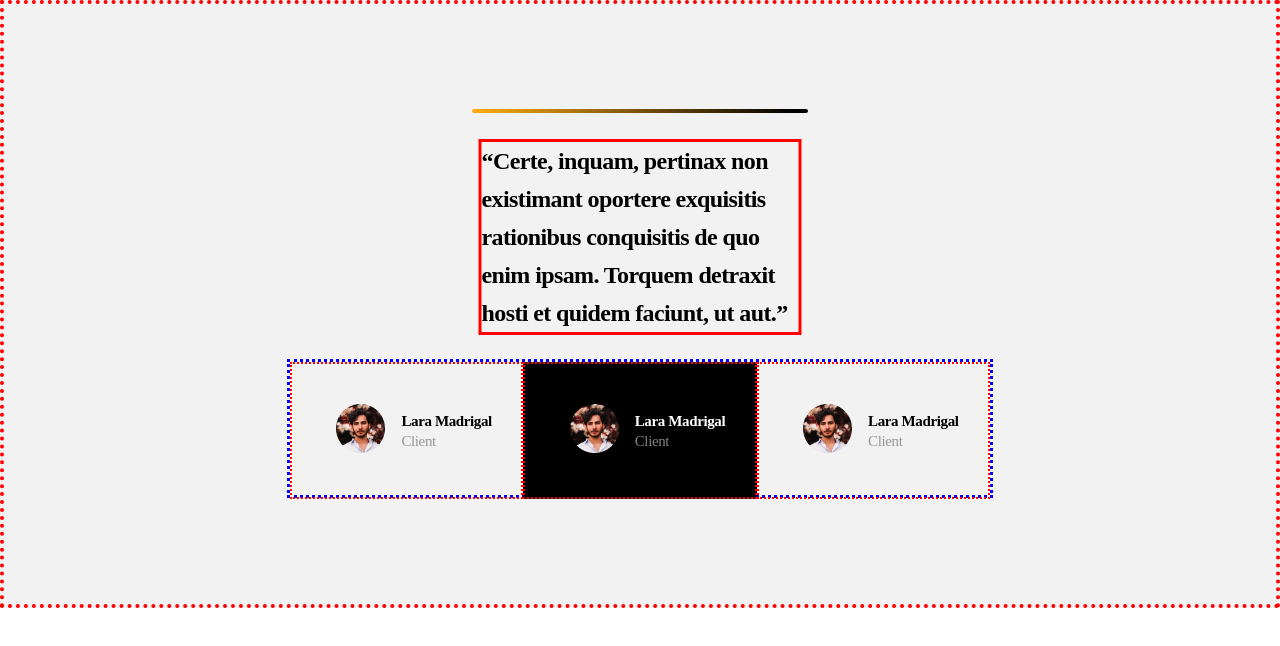
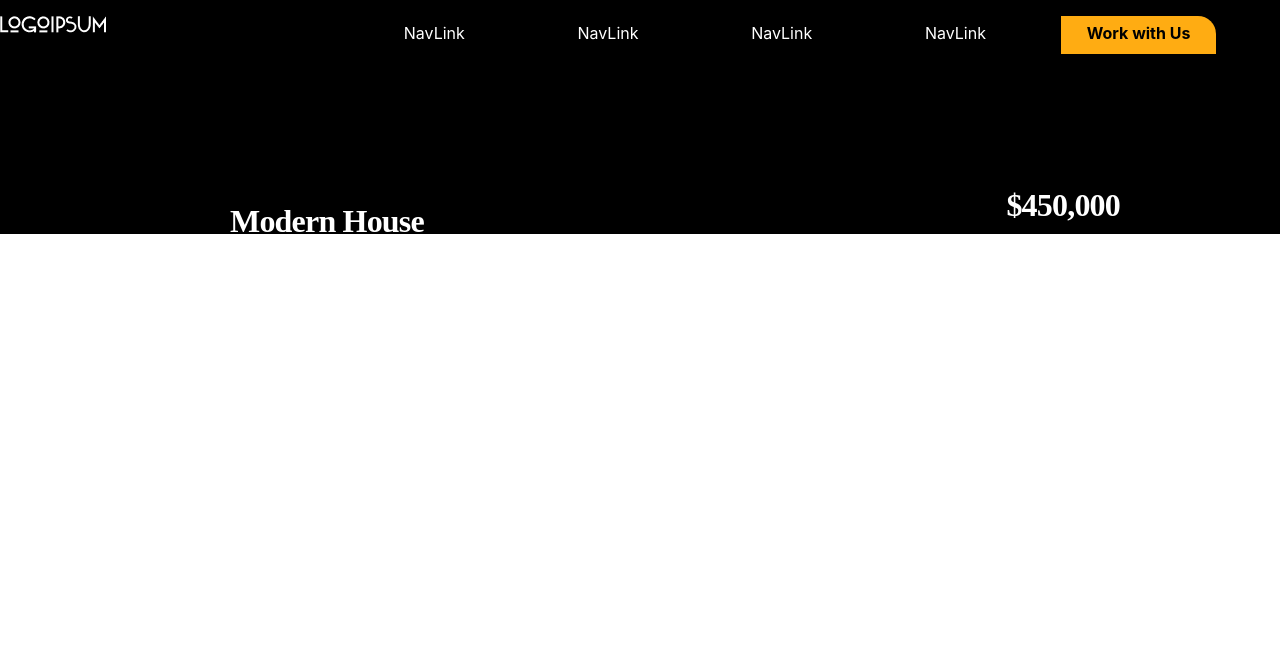
Before and after one commit to danielanca/dani-project, a React (Create React App) app: page / in a window 1280 px wide. Shown: the top 646 px of the page. Built offline with nearby package versions, Linux system fonts and the light colour scheme.

Commit message:
Update
New page in progress

```diff
--- a/src/App.css
+++ b/src/App.css
@@ -1,5 +1,5 @@
 .App {
-  /* text-align: center; */
+  text-align: center;
   /* Might restore */
 }
 
--- a/src/App.js
+++ b/src/App.js
@@ -5,14 +5,19 @@ import React from 'react'
 import './App.css';
 import Bodyground from './components/Bodyground.js';
 import './components/bodyground.css';
+import House_details from './components/House_details';
 
 function App() {
   return (
     <div className="App">
 
-        <Bodyground>
+        {/* <Bodyground>
 
-        </Bodyground>
+        </Bodyground> */}
+
+        <House_details>
+
+        </House_details>
 
     </div>
   );
--- /dev/null
+++ b/src/components/House_details.js
@@ -0,0 +1,36 @@
+import Menu_header from './Menu_header';
+import './house_details.css';
+
+// Second page
+function House_details()
+{
+
+    return(
+      <div>
+        <div className="house_detail_background">
+            <Menu_header></Menu_header>
+        </div>
+        <div className="detail_header">
+          <div className="left-wrapper">
+            <div className="text-h">Modern House</div>
+            <div className="text-small">3002 Foster Ave, Brooklyn, NY 11210, USA</div>
+          </div>
+          <div className="right-wrapper">
+            <div className="text-price">$450,000</div>
+            <div className="text-msquare">$2,800/sq ft</div>
+          </div>
+
+        </div>
+
+
+      </div>
+
+
+
+
+
+    );
+
+}
+
+export default House_details;
--- a/src/components/Menu_header.js
+++ b/src/components/Menu_header.js
@@ -6,7 +6,7 @@ import '../components/Hero_component.css';
 function Menu_header(props)
 {
     return(
-        <div className="header_h" style= {{"--img":  `url(${header_background})`}}>
+
             <div className="cardcss centered">
                 <p className="logo_front" style= {{"--img":  `url(${logo})`}}> </p>
                 <p className="nav_link"> NavLink </p>
@@ -16,8 +16,7 @@ function Menu_header(props)
                 <p className="orange_card "> Work with Us <p style= {{"--arrow_img":  `url(${arrow})`}}></p> </p>
             </div>
 
-            <Hero_component title="Beautiful homes made for you"> </Hero_component>
-       </div>
+
     );
 
 }
--- a/src/components/bodyground.css
+++ b/src/components/bodyground.css
@@ -1,7 +1,7 @@
 
  .header_h{
 
-    position:relative;
+   position:relative;
    display: flex;
    width: 100%;
    height: 591px;
--- /dev/null
+++ b/src/components/house_details.css
@@ -0,0 +1,83 @@
+.house_detail_background{
+    background-color: black;
+    height: 84px;
+}
+
+
+.detail_header{
+    background-color: black;
+    height: 150px;
+    width: 100%;
+
+}
+
+.text-h{
+    font-family: DM Sans;
+    font-style: normal;
+    font-weight: bold;
+    font-size: 32px;
+    line-height: 42px;
+    /* identical to box height */
+
+    letter-spacing: -0.804102px;
+
+    color: #FFFFFF;
+}
+
+.text-small{
+    font-family: DM Sans;
+    font-style: normal;
+    font-weight: normal;
+    font-size: 15px;
+    line-height: 24px;
+    /* identical to box height, or 160% */
+
+    letter-spacing: -0.376923px;
+
+    color: #FFFFFF;
+
+    mix-blend-mode: normal;
+    opacity: 0.6;
+}
+
+
+.text-price{
+    font-family: DM Sans;
+    font-style: normal;
+    font-weight: bold;
+    font-size: 32px;
+    line-height: 42px;
+    /* identical to box height */
+
+    text-align: right;
+    letter-spacing: -0.804102px;
+
+    color: #FFFFFF;
+}
+
+.text-msquare{
+    font-family: DM Sans;
+    font-style: normal;
+    font-weight: bold;
+    font-size: 32px;
+    line-height: 42px;
+    /* identical to box height */
+
+    text-align: right;
+    letter-spacing: -0.804102px;
+
+    color: #FFFFFF;
+}
+
+.left-wrapper{
+    position: absolute;
+    left: 25vh;
+    top: 25vh;
+}
+
+.right-wrapper{
+
+    position: absolute;
+    right: 20vh;
+    top: 23vh;
+}
```
Also changed, not shown: src/components/Bodyground.js (+7 -2 lines).
